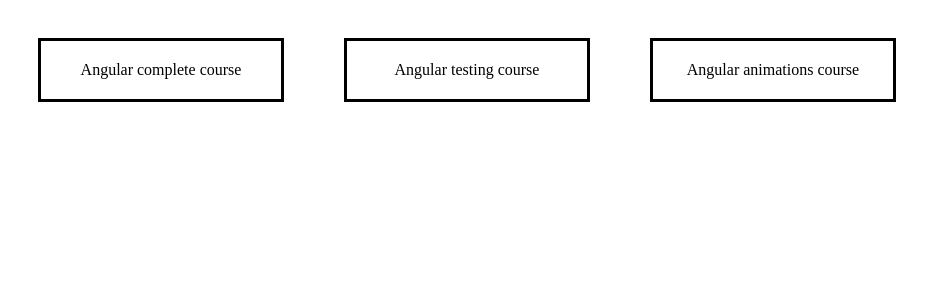
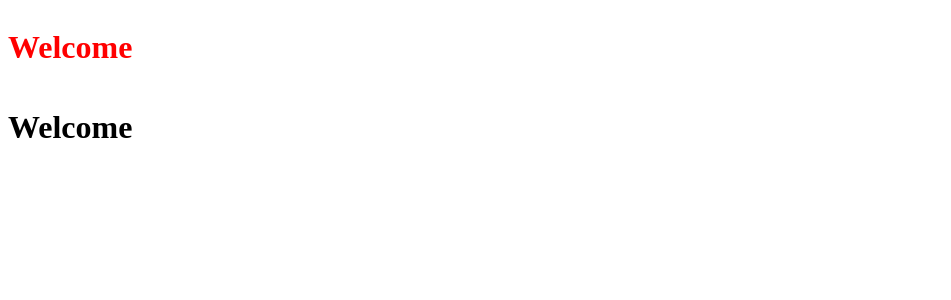
Before and after one commit to shiyas03/Angular-animations, an Angular app: page / in a window 1280 px wide. Shown: the top 300 px of the page, without its empty margins (0-951 px from the left). Built offline with nearby package versions, Linux system fonts and the light colour scheme.

Commit message:
host context in course component

```diff
--- a/src/app/app.component.html
+++ b/src/app/app.component.html
@@ -1,2 +1,12 @@
-<app-course *ngFor="let course of courses" [course]="course" (click)="course.isActive = !course.isActive"
-    [ngClass]="{active:course.isActive}"></app-course>
+<!-- <app-course *ngFor="let course of courses" [course]="course" (click)="course.isActive = !course.isActive"
+    [ngClass]="{active:course.isActive}"></app-course> -->
+
+    <div class="content-1">
+        <div>
+            <app-course></app-course>
+        </div>
+    </div>
+
+    <div class="content-2">
+        <app-course></app-course>
+    </div>
--- a/src/app/components/course/course.component.css
+++ b/src/app/components/course/course.component.css
@@ -1,12 +1,16 @@
 :host {
     display: inline-block;
-    padding: 20px;
+    /* padding: 20px;
     margin: 30px;
     width: 200px;
     border: 3px solid black;
-    text-align: center;
+    text-align: center; */
 }
 
-:host(.active) {
+/* :host(.active) {
     border-color: red;
+} */
+
+:host-context(.content-1) h1{
+    color: red;
 }
--- a/src/app/components/course/course.component.html
+++ b/src/app/components/course/course.component.html
@@ -1 +1,3 @@
-<div>{{course.title}}</div>
+<!-- <div>{{course.title}}</div> -->
+
+<h1>Welcome</h1>
```
